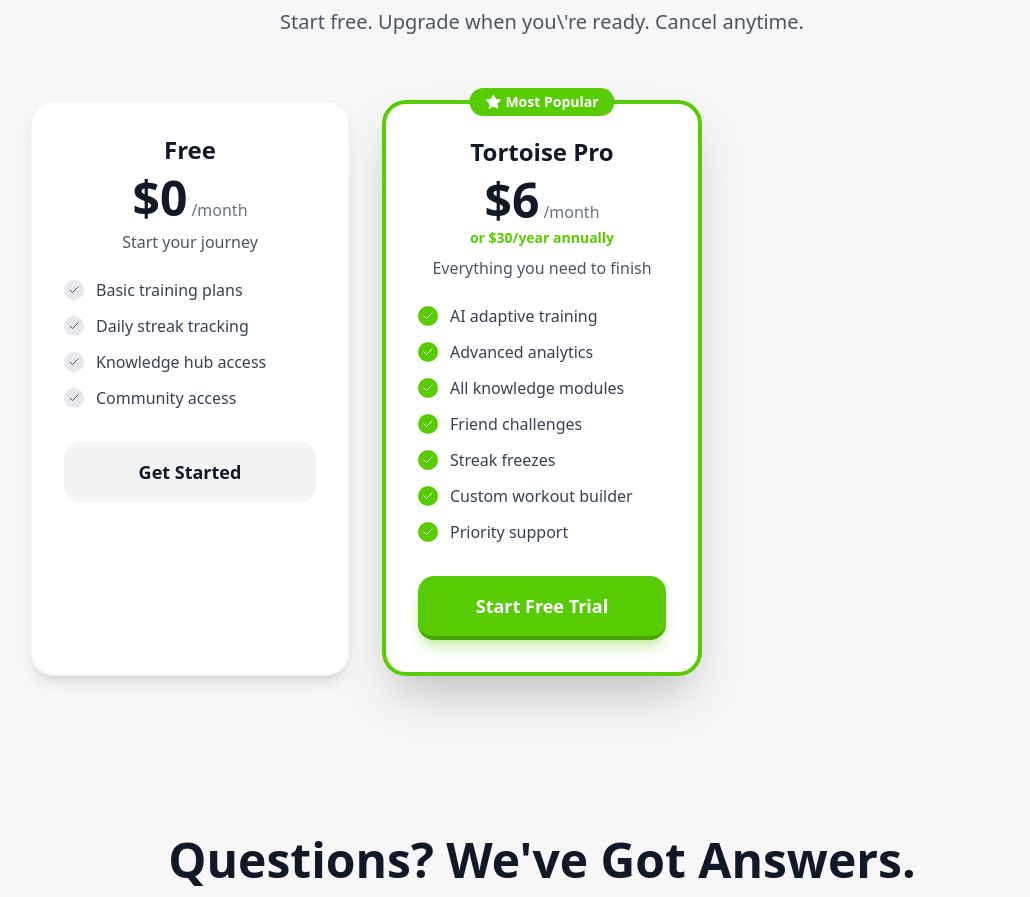
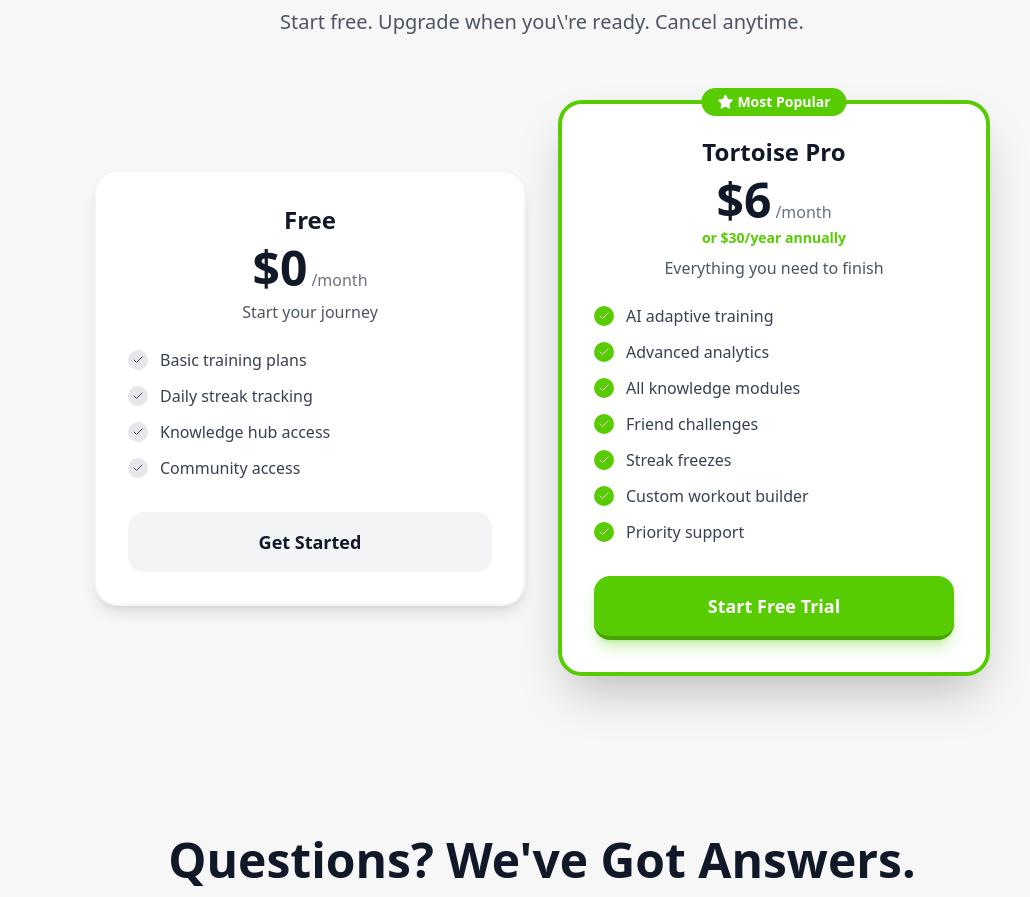
Before and after one commit to galangster/tortoise-website, a Next.js app: page / in a window 1280 px wide. Shown: the part 2580-3477 px from the top of the page, without its empty margins (98-1128 px from the left). Built offline with nearby package versions, Linux system fonts and the light colour scheme.

Commit message:
fix: remove distDir config, fix pricing layout for 2 cards

```diff
--- a/next.config.mjs
+++ b/next.config.mjs
@@ -1,7 +1,6 @@
 /** @type {import('next').NextConfig} */
 const nextConfig = {
   output: 'export',
-  distDir: 'dist',
   images: {
     unoptimized: true,
   },
--- a/src/components/Pricing.tsx
+++ b/src/components/Pricing.tsx
@@ -64,7 +64,7 @@
           </motion.p>
         </div>
 
-        <div className="grid md:grid-cols-3 gap-8 max-w-5xl mx-auto">
+        <div className="grid md:grid-cols-2 gap-8 max-w-4xl mx-auto items-center">
           {plans.map((plan, index) => (
             <motion.div
               key={index}
```
